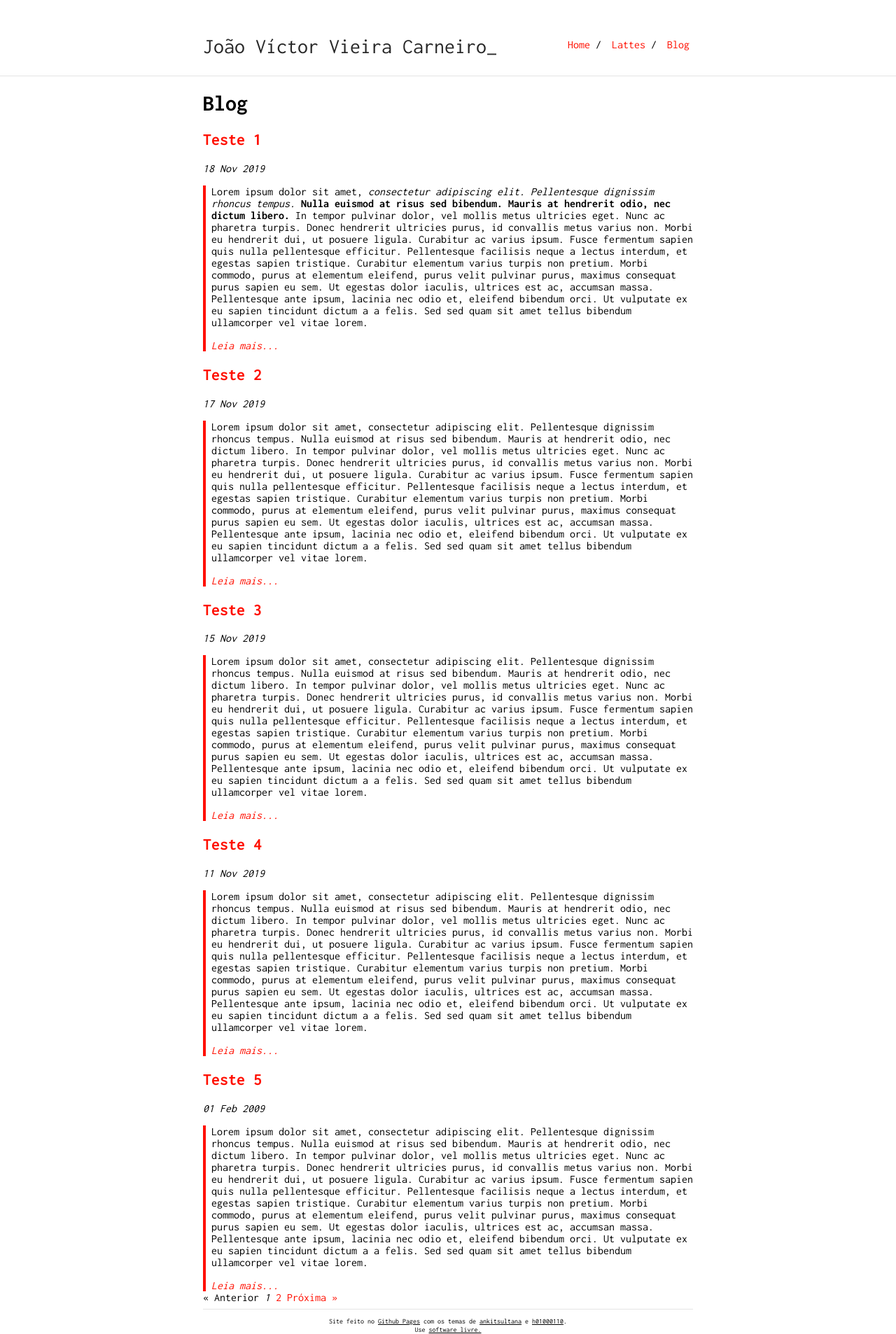
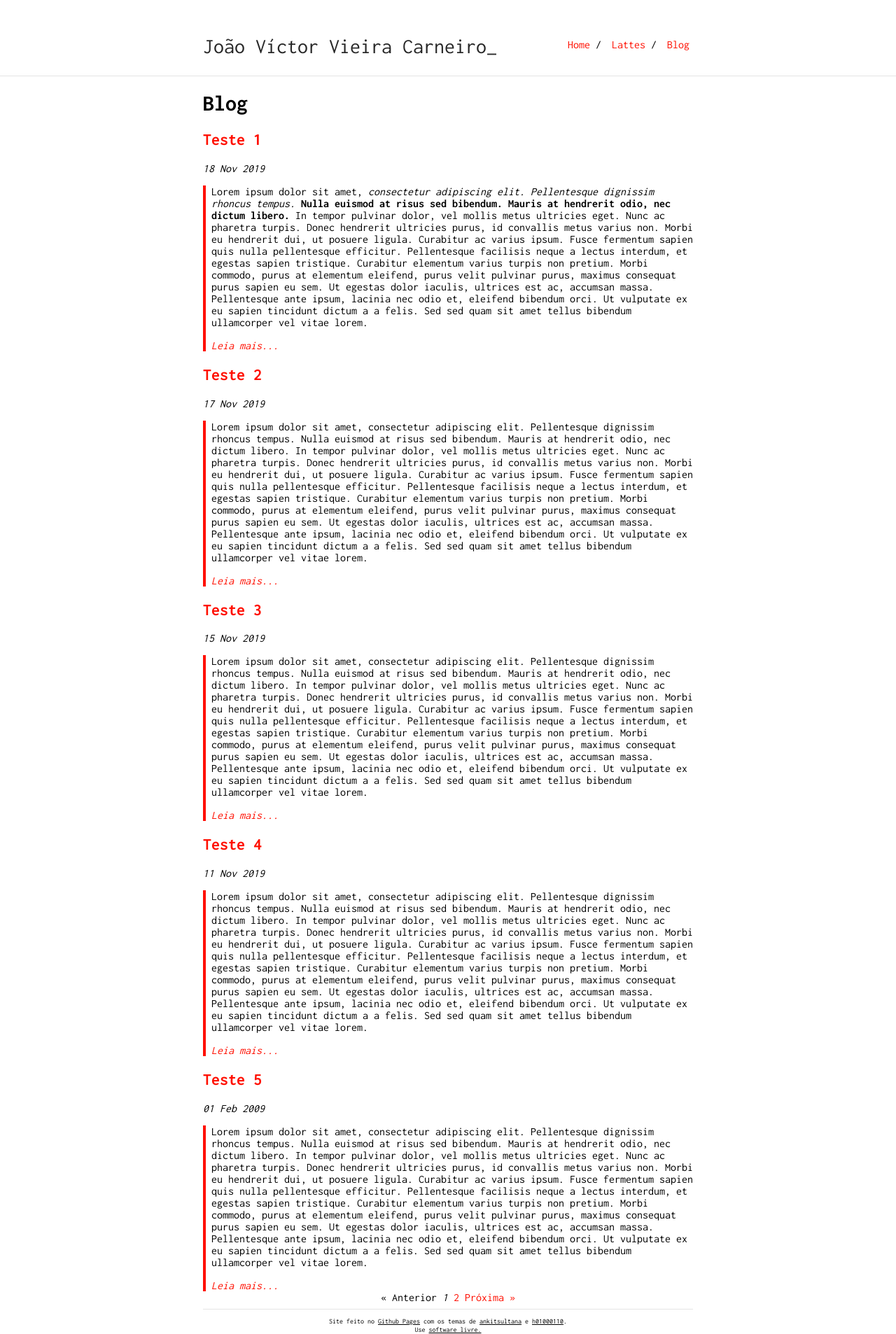
Before and after one commit to joaovvcarneiro/joaovvcarneiro.github.io, a Jekyll site: the page built from blog/index.html, in a window 1280 px wide. Shown: the whole page at 70% size. Built offline with Jekyll 4.4.1, drawn with Linux system fonts in a browser that asks for light colours; the list of posts is cut into pages by our own code.

Commit message:
Update _style.scss

```diff
--- a/_sass/_style.scss
+++ b/_sass/_style.scss
@@ -100,6 +100,9 @@ hr {
 .justify-p > ol > li{
     text-align: justify;
 }
+.pagination{
+    text-align: center !important;
+}
 
 /* Institute Image */
 
```
